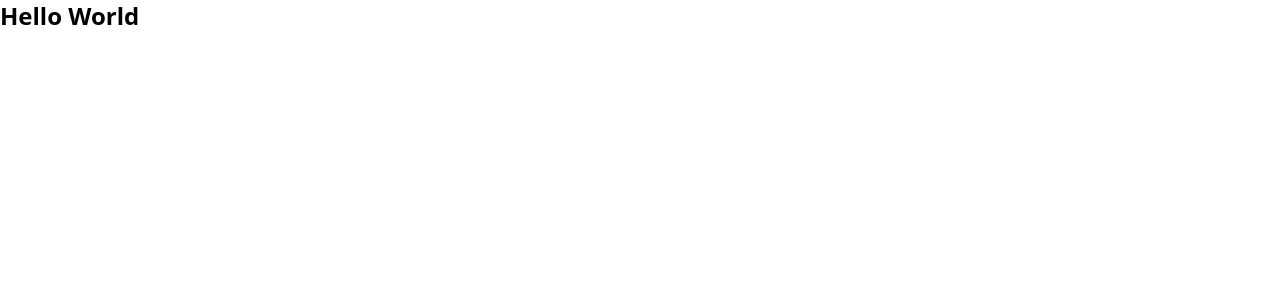
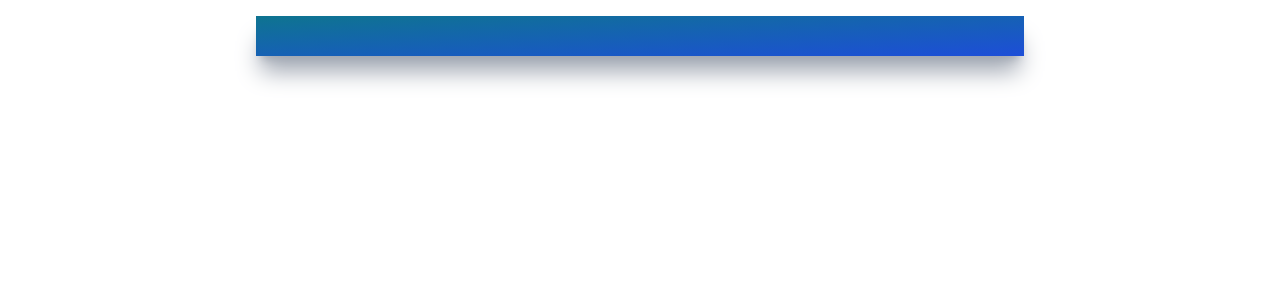
Before and after one commit to Fafagrace/weather-app, a React (Vite) app in the folder weather-app/: page / in a window 1280 px wide. Shown: the top 300 px of the page. Built offline with nearby package versions, Linux system fonts and the light colour scheme.

Commit message:
Successfully installed Tailwind

```diff
--- a/weather-app/package.json
+++ b/weather-app/package.json
@@ -10,6 +10,7 @@
     "preview": "vite preview"
   },
   "dependencies": {
+    "@iconscout/react-unicons": "^2.0.2",
     "react": "^18.2.0",
     "react-dom": "^18.2.0"
   },
--- a/weather-app/src/App.jsx
+++ b/weather-app/src/App.jsx
@@ -1,15 +1,9 @@
-
-
 import './App.css'
+import UilReact from '@iconscout/react-unicons/icons/uil-react'
 
 function App() {
-
-
   return (
-    <div>
-<h1 className='text-2xl font-bold h-screen w-full flex iems-center'>Hello World</h1>
-    </div>
+<div className='mx-auto max-w-screen-md mt-4 py-5 px-32 bg-gradient-to-br from-cyan-700 to-blue-700 shadow-xl shadow-gray-400'></div>
   )
 }
-
 export default App
```
Also changed, not shown: 1 other file (tests, documents, lock files or other folders).
